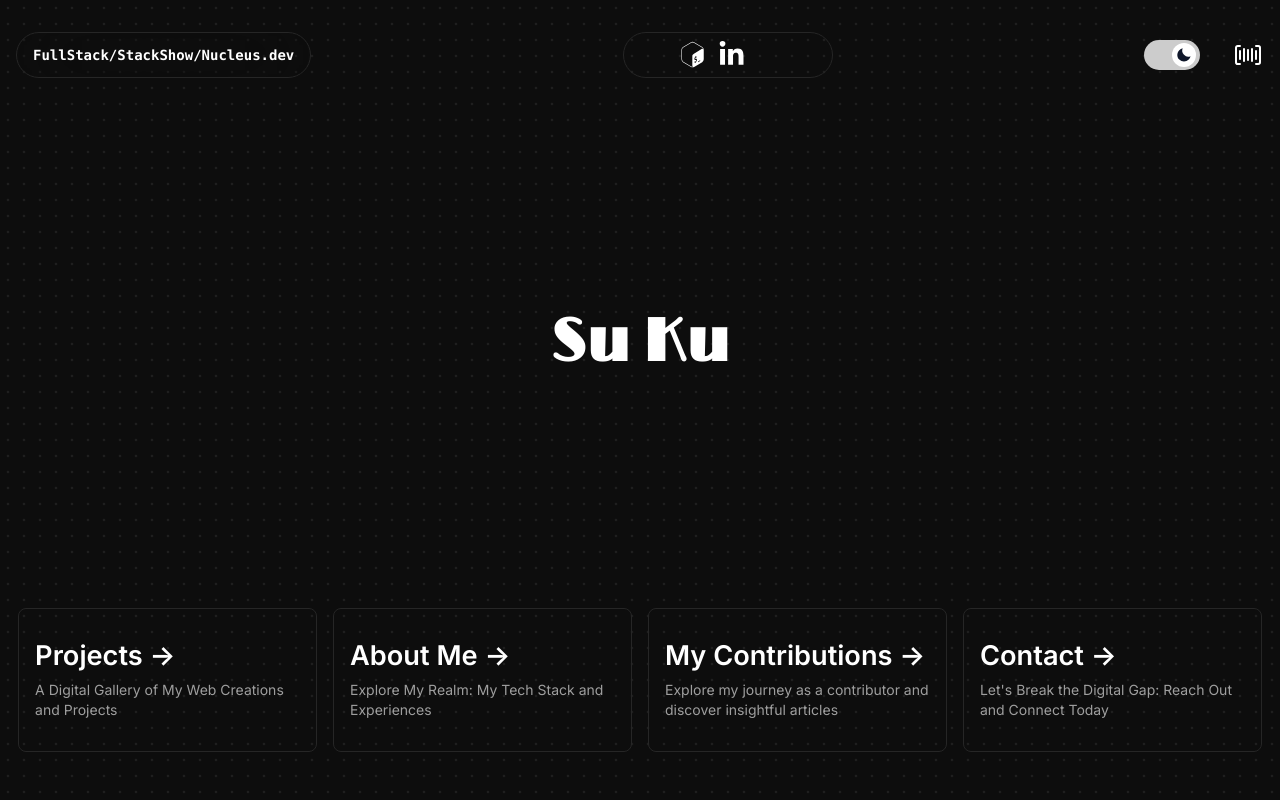
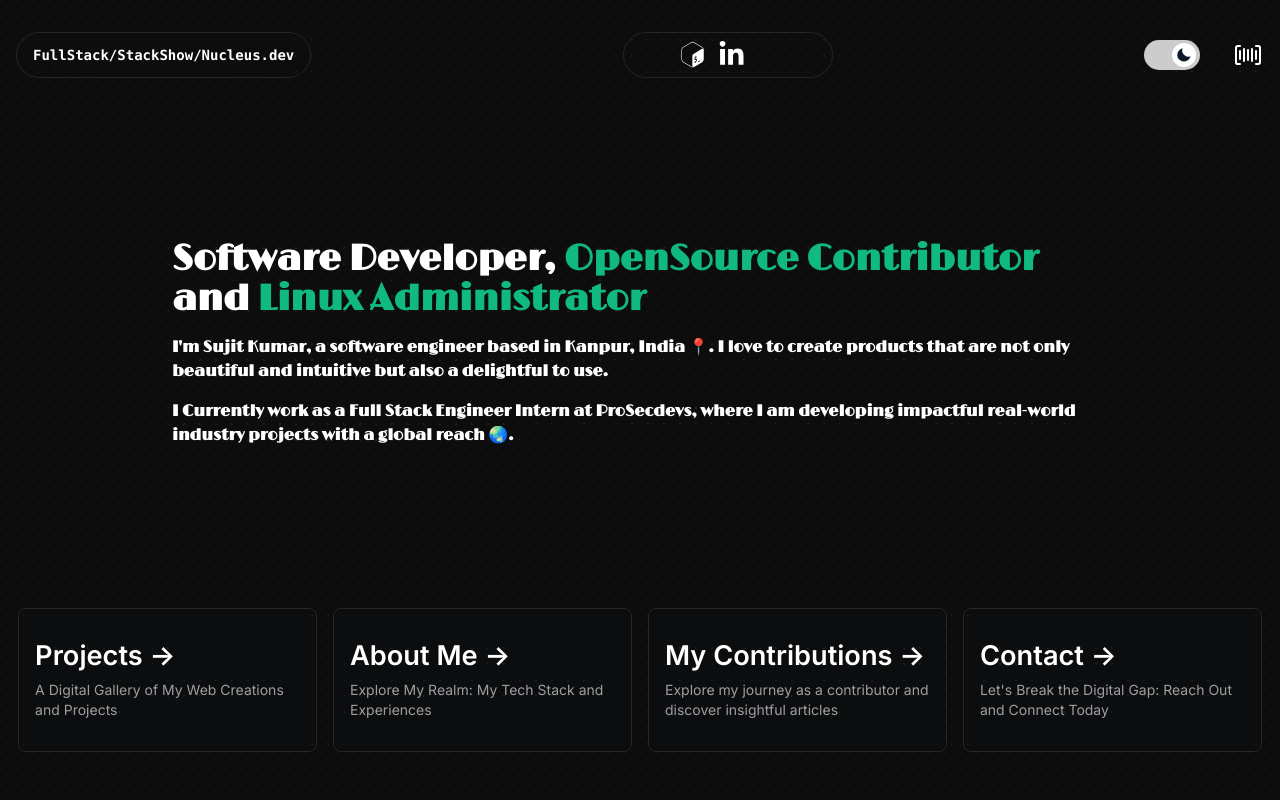
Before and after one commit to sujit-shrc/portfolio, a Next.js app: page / in a window 1280 px wide. Built offline with nearby package versions, Linux system fonts and the light colour scheme; some icons are missing.

Commit message:
feat: namesection update

```diff
--- a/components/BottomNav/Card/index.tsx
+++ b/components/BottomNav/Card/index.tsx
@@ -9,7 +9,7 @@ interface Props{
 
 const Card: React.FC<Props> = ({ href, title, description }) => {
   return (
-    <div className="group h-[10.5rem] md:h-36 flex items-center justify-center rounded-lg border border-gray-300 dark:border-neutral-800 px-4 py-4 hover:border-emerald-500 dark:hover:border-emerald-500 dark:hover:border-opacity-40 transition-all hover:shadow-[5px_5px_0px_0px_rgba(4,120,87)]">
+    <div className="group h-[10.5rem] md:h-36 flex items-center justify-center rounded-lg border border-gray-300 dark:border-neutral-800 px-4 py-4 hover:border-emerald-500 dark:hover:border-emerald-500 dark:hover:border-opacity-40 transition-all hover:shadow-[5px_5px_4px_0px_rgba(4,120,87,1)] bg-opacity-10 bg-gray-300 dark:bg-gray-900 dark:bg-opacity-10">
       <Link href={href}>
         <h2 className="text-2xl lg:text-[1.7rem] font-semibold mb-2 group-hover:text-emerald-500">
           {title}{' '}
--- a/components/NameSection/index.tsx
+++ b/components/NameSection/index.tsx
@@ -1,76 +1,17 @@
-"use client"
-
-import { useEffect, useState } from 'react';
 
 const TyperComponent: React.FC = () => {
-  const [nameIndex, setNameIndex] = useState<number>(-1);
-  const [surnameIndex, setSurnameIndex] = useState<number>(-1);
-  const [phraseText, setPhraseText] = useState<string>('');
-  const [phase, setPhase] = useState<number>(-1);
-  const name = 'Sujit';
-  const surname = 'Kumar';
-
-  // Initial Delay to Start Typer
-  useEffect(() => {
-    if (phase === -1) {
-      const initialDelay = setTimeout(() => {
-        setPhase(0);
-      }, 200);
-
-      return () => clearTimeout(initialDelay);
-    }
-  }, [phase]);
-
-  useEffect(() => {
-    const interval = setInterval(() => {
-      if (phase === 0) {
-        if (nameIndex < name.length || surnameIndex < surname.length) {
-          setNameIndex(nameIndex + 1);
-          setSurnameIndex(surnameIndex + 1);
-        }
-        if (nameIndex === name.length && surnameIndex === surname.length) {
-          setTimeout(() => setPhase(1), 2000)
-        }
-      } else if (phase === 1) {
-        if (nameIndex > 0 || surnameIndex > 0) {
-          setNameIndex(nameIndex - 1);
-          setSurnameIndex(surnameIndex - 1);
-        }
-        if (nameIndex === 0 && surnameIndex === 0) {
-          setTimeout(() => setPhase(2), 100);
-        }
-      }
-    }, 300);
-
-    return () => clearInterval(interval);
-  }, [nameIndex, surnameIndex, phase, name.length, surname.length]);
-
-  useEffect(() => {
-    // Moved phrases here
-    const phrases = ["A Glimpse into My Stack"];
-
-    if (phase === 2) {
-      const interval = setInterval(() => {
-        const phraseToDisplay = phrases[0].slice(0, phraseText.length + 1);
-        setPhraseText(phraseToDisplay);
-
-        if (phraseToDisplay === phrases[0]) {
-          clearInterval(interval);
-        }
-      }, 200);
-
-      return () => clearInterval(interval);
-    }
-  }, [phase, phraseText]);
 
   return (
-    <div className="font-limelight text-center text-3xl md:text-4xl lg:text-5xl font-semibold min-h-[calc(100vh-320px)] md:min-h-[calc(100vh-270px)] flex items-center p-4">
-      <span className='text-4xl sm:text-6xl'>
-        {name.substring(0, nameIndex)}&nbsp;{surname.substring(0, surnameIndex)}
-      </span>
-      {phase === 2 && (
-        <span>{phraseText}</span>
-      )}
+    <div className="font-limelight text-3xl md:text-4xl lg:text-5xl font-semibold min-h-[calc(100vh-320px)] md:min-h-[calc(100vh-270px)] flex items-center p-4">
+      <div className='w-100 sm:w-3/4 mx-auto space-y-2 sm:space-y-4'>
+        <h1 className="text-2xl sm:text-4xl">Software Developer, <span className="text-emerald-500">OpenSource Contributor</span> and <span className='text-emerald-500'>Linux Administrator</span></h1>
+        <p className='text-sm sm:text-base'>
+          I'm Sujit Kumar, a software engineer based in Kanpur, India 📍. I love to create products that are not only beautiful and intuitive but also a delightful to use.
+        </p>
+        <p className="text-sm sm:text-base">
+          I Currently work as a Full Stack Engineer Intern at ProSecdevs, where I am developing impactful real-world industry projects with a global reach 🌏.
+        </p>
+      </div>
     </div>
   );
 };
```
